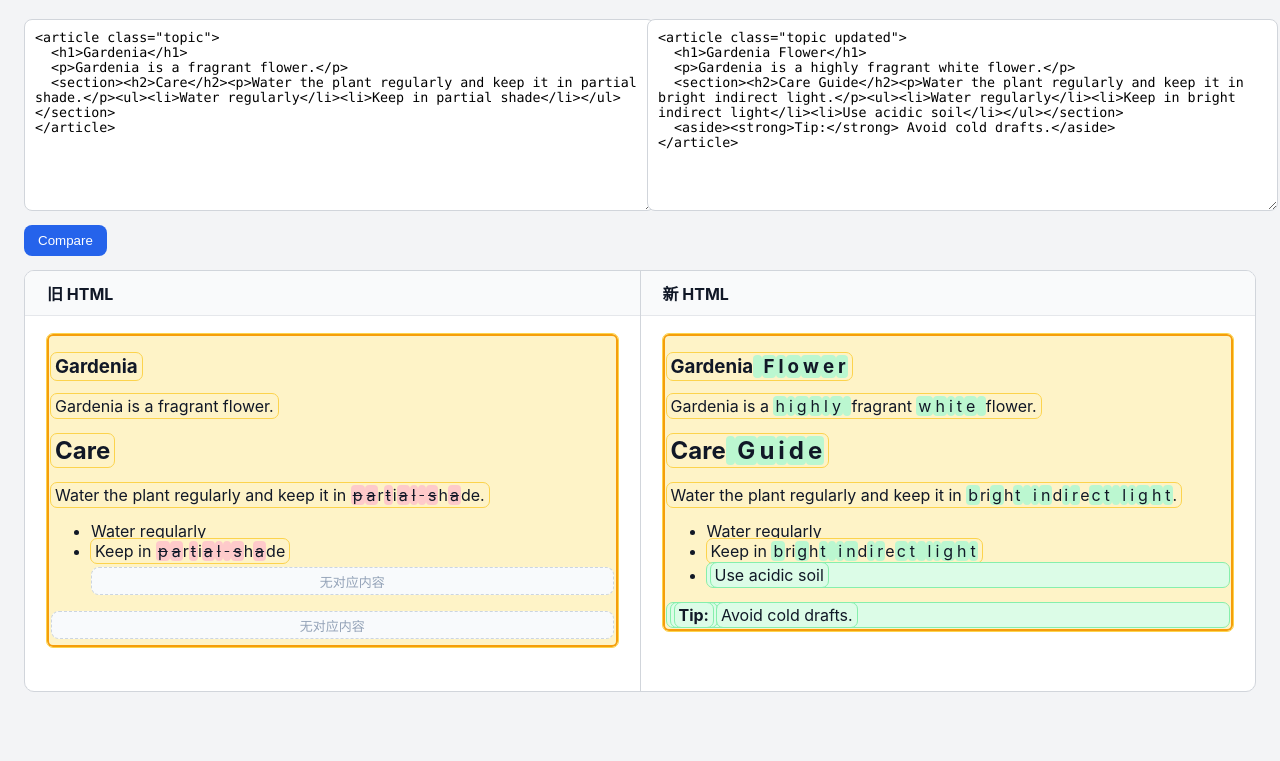
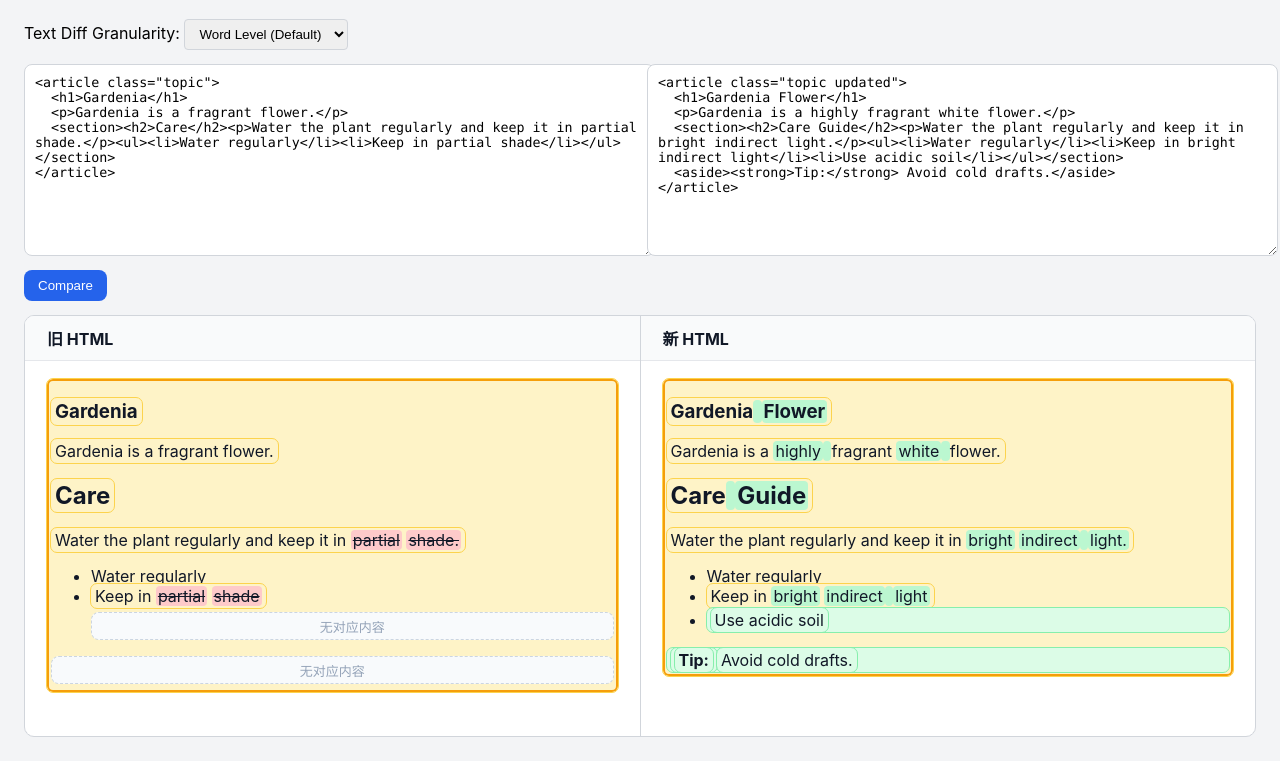
Before and after one commit to vndmea/html-visual-diff, a website built with Vite: page demo/index.html in a window 1280 px wide. Shown: the part 87-848 px from the top of the page. Before the commit the page ends 803 px from the top, so only its background shows below. Built offline with nearby package versions, Linux system fonts and the light colour scheme.

Commit message:
feat: implement word-level text diff granularity
Implement word-level text diff as the default granularity option:

- Add tokenizeWords() function to split text by whitespace while preserving spaces and punctuation
- Update inlineTextDiff() to accept textDiffGranularity parameter ('word' | 'char')
- Word-level diff provides better human-readable highlighting for text changes
- Maintain full backward compatibility with char-level option
- Add comprehensive test coverage for word-level diff functionality
- Update demo with granularity selection UI
- Document new textDiffGranularity parameter in README

```diff
--- a/demo/index.html
+++ b/demo/index.html
@@ -10,6 +10,13 @@
   </head>
   <body>
     <h1>HTML Visual Diff Demo</h1>
+    <div style="margin-bottom: 14px;">
+      <label for="textDiffGranularity">Text Diff Granularity:</label>
+      <select id="textDiffGranularity" style="padding: 6px 10px; border-radius: 4px; border: 1px solid #d1d5db;">
+        <option value="word">Word Level (Default)</option>
+        <option value="char">Character Level</option>
+      </select>
+    </div>
     <div class="editor"><textarea id="oldHtml"></textarea><textarea id="newHtml"></textarea></div>
     <button id="compare">Compare</button>
     <div id="viewer"></div>
--- a/demo/main.ts
+++ b/demo/main.ts
@@ -4,6 +4,7 @@ import '../src/style.css';
 const oldHtml = document.querySelector<HTMLTextAreaElement>('#oldHtml')!;
 const newHtml = document.querySelector<HTMLTextAreaElement>('#newHtml')!;
 const compare = document.querySelector<HTMLButtonElement>('#compare')!;
+const granularitySelect = document.querySelector<HTMLSelectElement>('#textDiffGranularity')!;
 
 oldHtml.value = `<article class="topic">
   <h1>Gardenia</h1>
@@ -20,8 +21,18 @@ newHtml.value = `<article class="topic updated">
 
 function render(){
   createHtmlVisualDiffViewer({
-    el:'#viewer',oldHtml:oldHtml.value,newHtml:newHtml.value,matchThreshold:0.58,inlineTextDiff:true,compareAttributes:true,syncScroll:true,ignoreAttributes:['data-v-app'],
-    theme:{oldPaneTitle:'旧 HTML',newPaneTitle:'新 HTML',showHeader:true,showSummary:true,showChangeList:true,showPlaceholders:true}
+    el:'#viewer',
+    oldHtml:oldHtml.value,
+    newHtml:newHtml.value,
+    matchThreshold:0.58,
+    inlineTextDiff:true,
+    textDiffGranularity: (granularitySelect.value as 'word' | 'char') || 'word',
+    compareAttributes:true,
+    syncScroll:true,
+    ignoreAttributes:['data-v-app'],
+    theme:{oldPaneTitle:'旧 HTML',newPaneTitle:'新 HTML',showPlaceholders:true}
   });
 }
-compare.addEventListener('click',render);render();
+compare.addEventListener('click',render);
+granularitySelect?.addEventListener('change',render);
+render();
--- a/src/diff/inlineTextDiff.ts
+++ b/src/diff/inlineTextDiff.ts
@@ -1,3 +1,4 @@
+import type { TextDiffGranularity } from '../types';
 import { escapeHtml } from '../utils/dom';
 
 export interface InlineTextDiffResult {
@@ -5,16 +6,38 @@ export interface InlineTextDiffResult {
   newHtml: string;
 }
 
-export function inlineTextDiff(oldText: string, newText: string, prefix: string): InlineTextDiffResult {
-  const oldChars = Array.from(oldText);
-  const newChars = Array.from(newText);
-  const m = oldChars.length;
-  const n = newChars.length;
+function tokenizeWords(text: string): string[] {
+  if (!text) return [];
+
+  const tokens: string[] = [];
+  let current = '';
+
+  for (const char of Array.from(text)) {
+    const isWhitespace = /\s/.test(char);
+    const currentIsWhitespace = current ? /\s/.test(current[0]) : undefined;
+
+    if (currentIsWhitespace === undefined || currentIsWhitespace === isWhitespace) {
+      current += char;
+    } else {
+      if (current) tokens.push(current);
+      current = char;
+    }
+  }
+
+  if (current) tokens.push(current);
+  return tokens;
+}
+
+export function inlineTextDiff(oldText: string, newText: string, prefix: string, granularity: TextDiffGranularity = 'word'): InlineTextDiffResult {
+  const oldTokens = granularity === 'word' ? tokenizeWords(oldText) : Array.from(oldText);
+  const newTokens = granularity === 'word' ? tokenizeWords(newText) : Array.from(newText);
+  const m = oldTokens.length;
+  const n = newTokens.length;
   const dp = Array.from({ length: m + 1 }, () => Array(n + 1).fill(0));
 
   for (let i = m - 1; i >= 0; i--) {
     for (let j = n - 1; j >= 0; j--) {
-      dp[i][j] = oldChars[i] === newChars[j] ? dp[i + 1][j + 1] + 1 : Math.max(dp[i + 1][j], dp[i][j + 1]);
+      dp[i][j] = oldTokens[i] === newTokens[j] ? dp[i + 1][j + 1] + 1 : Math.max(dp[i + 1][j], dp[i][j + 1]);
     }
   }
 
@@ -24,22 +47,22 @@ export function inlineTextDiff(oldText: string, newText: string, prefix: string)
   let newHtml = '';
 
   while (i < m && j < n) {
-    if (oldChars[i] === newChars[j]) {
-      oldHtml += escapeHtml(oldChars[i]);
-      newHtml += escapeHtml(newChars[j]);
+    if (oldTokens[i] === newTokens[j]) {
+      oldHtml += escapeHtml(oldTokens[i]);
+      newHtml += escapeHtml(newTokens[j]);
       i++;
       j++;
     } else if (dp[i + 1][j] >= dp[i][j + 1]) {
-      oldHtml += `<span class="${prefix}-inline-delete">${escapeHtml(oldChars[i])}</span>`;
+      oldHtml += `<span class="${prefix}-inline-delete">${escapeHtml(oldTokens[i])}</span>`;
       i++;
     } else {
-      newHtml += `<span class="${prefix}-inline-insert">${escapeHtml(newChars[j])}</span>`;
+      newHtml += `<span class="${prefix}-inline-insert">${escapeHtml(newTokens[j])}</span>`;
       j++;
     }
   }
 
-  while (i < m) oldHtml += `<span class="${prefix}-inline-delete">${escapeHtml(oldChars[i++])}</span>`;
-  while (j < n) newHtml += `<span class="${prefix}-inline-insert">${escapeHtml(newChars[j++])}</span>`;
+  while (i < m) oldHtml += `<span class="${prefix}-inline-delete">${escapeHtml(oldTokens[i++])}</span>`;
+  while (j < n) newHtml += `<span class="${prefix}-inline-insert">${escapeHtml(newTokens[j++])}</span>`;
 
   return { oldHtml, newHtml };
 }
--- a/src/renderer/renderDiff.ts
+++ b/src/renderer/renderDiff.ts
@@ -40,7 +40,7 @@ function buildTextPair(oldNode: Node, newNode: Node, options: NormalizedDiffOpti
   }
 
   if (options.inlineTextDiff) {
-    const diff = inlineTextDiff(oldText, newText, ctx.prefix);
+    const diff = inlineTextDiff(oldText, newText, ctx.prefix, options.textDiffGranularity);
     oldSpan.innerHTML = diff.oldHtml;
     newSpan.innerHTML = diff.newHtml;
   } else {
@@ -72,7 +72,7 @@ function buildElementPair(oldNode: Element, newNode: Element, options: Normalize
     const oldText = nodeText(oldNode);
     const newText = nodeText(newNode);
     if (options.inlineTextDiff) {
-      const diff = inlineTextDiff(oldText, newText, ctx.prefix);
+      const diff = inlineTextDiff(oldText, newText, ctx.prefix, options.textDiffGranularity);
       oldEl.innerHTML = diff.oldHtml;
       newEl.innerHTML = diff.newHtml;
     } else {
```
Also changed, not shown: test/htmlVisualDiff.test.ts (+55 -0 lines), README.md.
